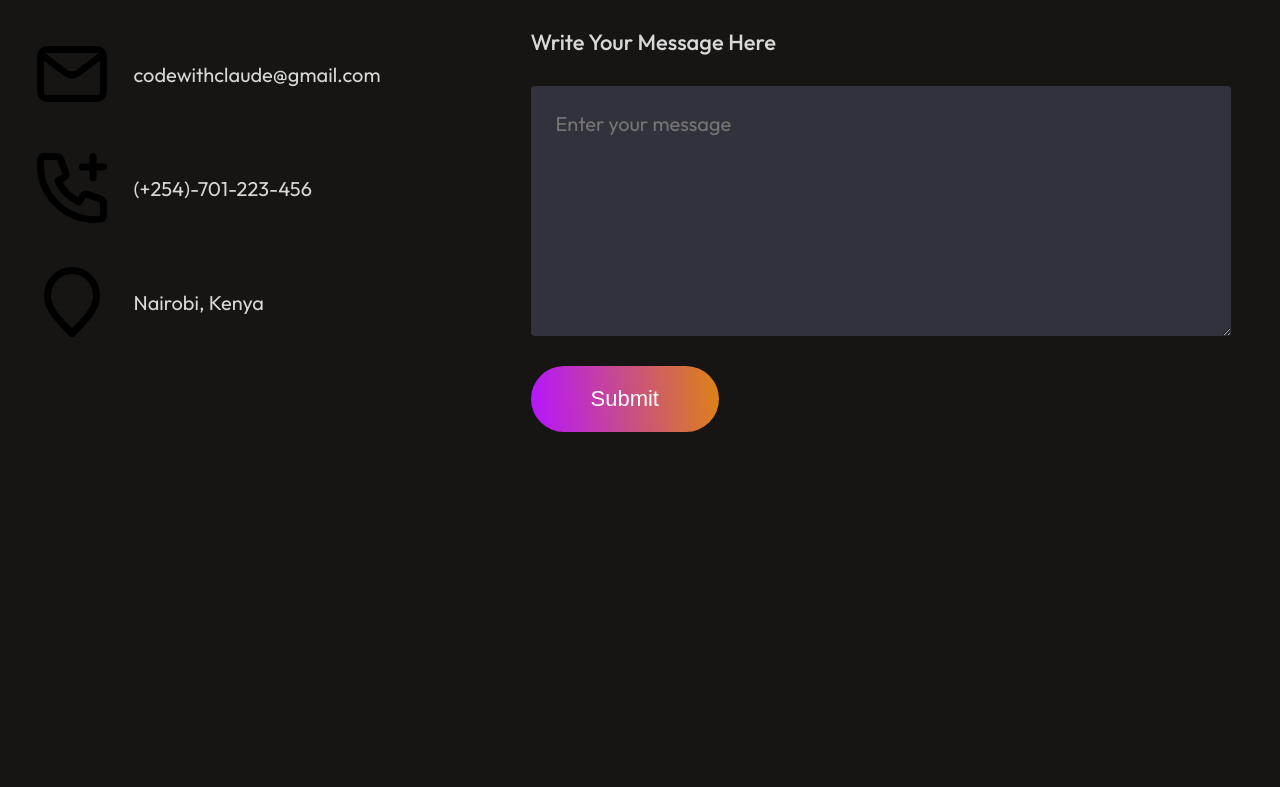
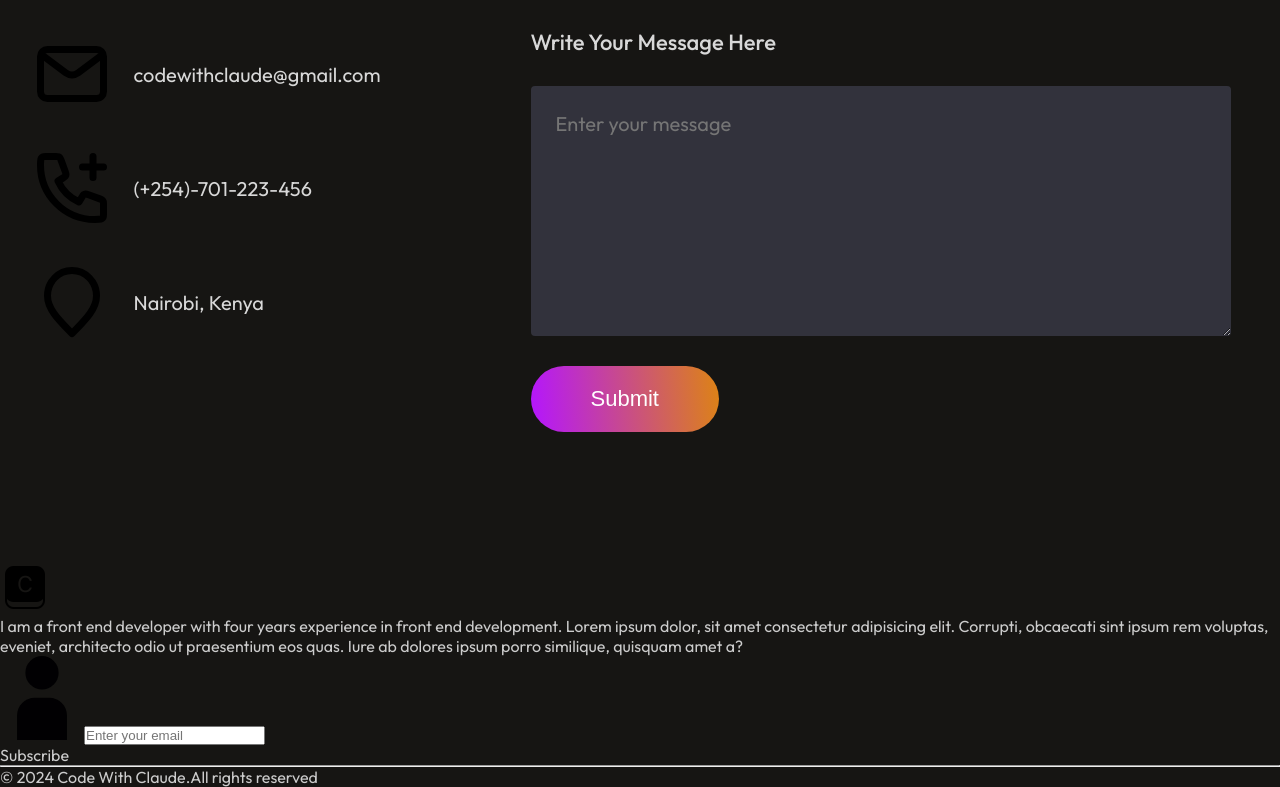
Before and after one commit to claudiahW/CodeWithClaude, a React (Vite) app: page / in a window 1280 px wide. Shown: the part 7084-7871 px from the top of the page. Before the commit the page ends 7566 px from the top, so only its background shows below. Built offline with nearby package versions, Linux system fonts and the light colour scheme.

Commit message:
add html section of footer component

```diff
--- a/src/App.jsx
+++ b/src/App.jsx
@@ -5,6 +5,7 @@ import About from "./About.jsx";
 import Services from "./Services.jsx";
 import MyWork from "./MyWork.jsx";
 import Contact from "./Contact.jsx";
+import Footer from "./Footer.jsx";
 
 const App = () => {
   return (
@@ -15,6 +16,7 @@ const App = () => {
       <Services />
       <MyWork />
       <Contact />
+      <Footer />
     </div>
   );
 };
--- /dev/null
+++ b/src/Footer.jsx
@@ -0,0 +1,43 @@
+import React from "react";
+import "./Footer.css";
+import footer_logo from "./assets/cicon.png";
+import user_icon from "./assets/profileicon.svg";
+
+const Footer = () => {
+  return (
+    <div className="footer">
+      <div className="footer-top">
+        <div className="footer-top-left">
+          <img src={footer_logo} alt="" />
+          <p>
+            I am a front end developer with four years experience in front end
+            development. Lorem ipsum dolor, sit amet consectetur adipisicing
+            elit. Corrupti, obcaecati sint ipsum rem voluptas, eveniet,
+            architecto odio ut praesentium eos quas. Iure ab dolores ipsum porro
+            similique, quisquam amet a?
+          </p>
+        </div>
+        <div className="footer-top-right">
+          <div className="footer-email-input">
+            <img src={user_icon} alt="" />
+            <input type="email" placeholder="Enter your email" />
+          </div>
+          <div className="footer-subscribe"> Subscribe</div>
+        </div>
+      </div>
+      <hr />
+      <div className="footer-bottom">
+        <p className="footer-bottom-left">
+        © 2024 Code With Claude.All rights reserved
+        </p>
+        <div className="footer-bottom-right">
+            <p></p>
+            <p></p>
+            <p></p>
+        </div>
+      </div>
+    </div>
+  );
+};
+
+export default Footer;
```
Also changed, not shown: src/Footer.css (added), src/assets/profileicon.svg (added).
